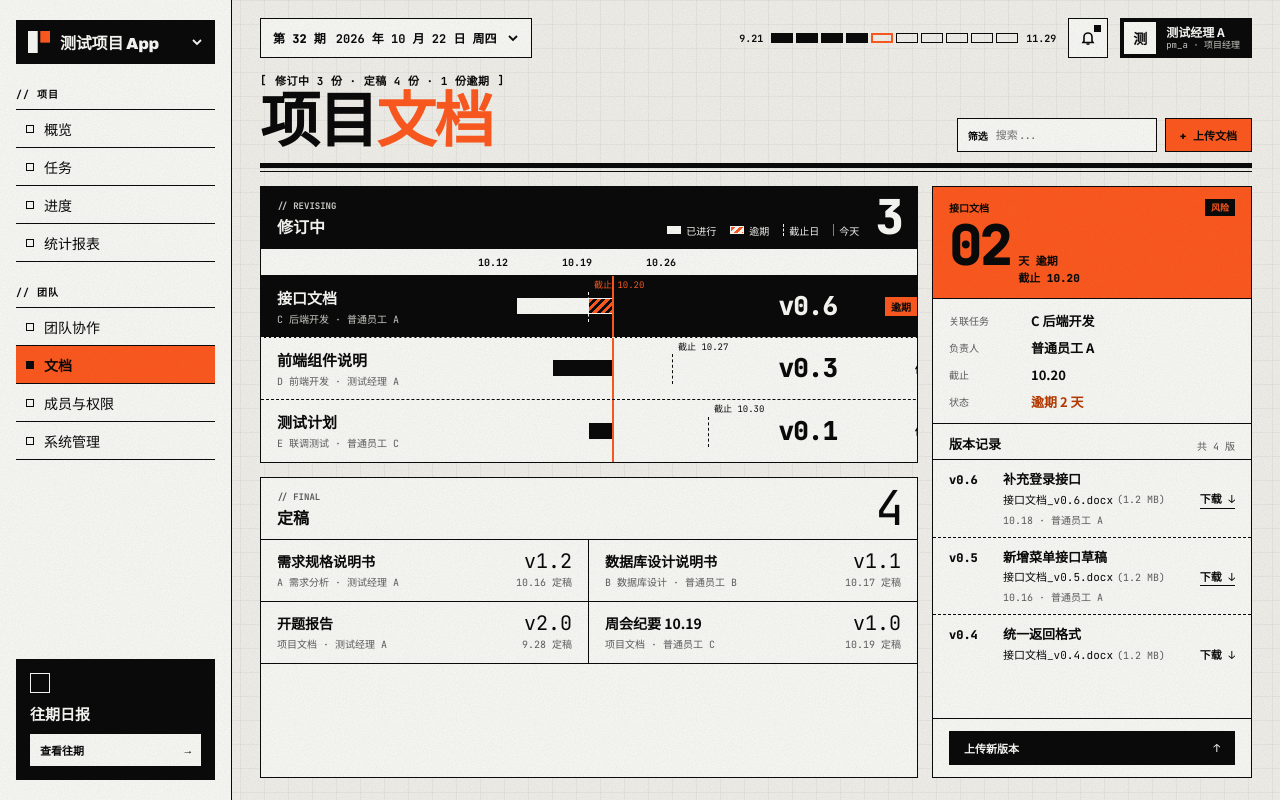
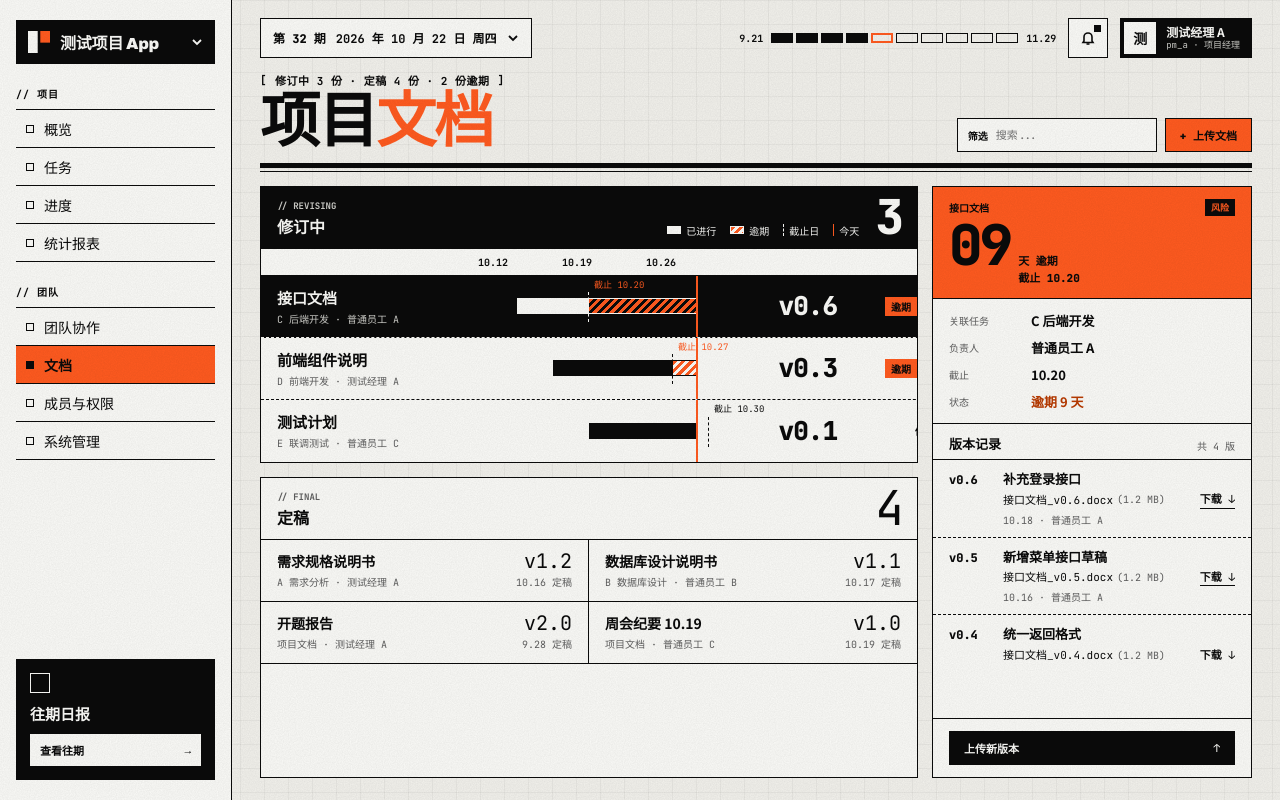
Before and after one commit to plmnbvcxz46/miniteam-pms, a React (Vite) app in the folder frontend/: page /#/documents in a window 1280 px wide. Built offline with nearby package versions, Linux system fonts and the light colour scheme.

Commit message:
fix: 修复今日日期传递出错，修复当前逾期日期显示出错

```diff
--- a/frontend/src/data/documents.ts
+++ b/frontend/src/data/documents.ts
@@ -4,7 +4,7 @@ import type { DocumentItem } from "../types/documents";
  * 假数据快照对应的“今天”基准日期（格式："MM.DD"）
  * 后续支持切换往期快照时，可以直接从对应快照数据包中读取此字段
  */
-export const todayDate = "10.22";
+export const todayDate = new Date().toLocaleDateString("sv-SE").slice(5); // 输出如 "10-30"
 
 /**
  * 快照数据结构（预留快照切换功能使用）
--- a/frontend/src/pages/documents/components/revising/DocumentRevising.tsx
+++ b/frontend/src/pages/documents/components/revising/DocumentRevising.tsx
@@ -58,6 +58,7 @@ export default function DocumentRevising({
                 orderIndex={k}
                 isSelected={Boolean(selectedId && doc.id === selectedId)}
                 todayOffset={today}
+                currentDate={currentDate}
                 onSelect={() => doc.id && onSelect?.(doc.id)}
               />
             ))}
--- a/frontend/src/pages/documents/components/revising/DocumentRevisingItem.tsx
+++ b/frontend/src/pages/documents/components/revising/DocumentRevisingItem.tsx
@@ -35,6 +35,7 @@ interface DocumentRevisingItemProps {
   orderIndex: number;
   isSelected: boolean;
   todayOffset: number;
+  currentDate?: string;
   onSelect?: () => void;
 }
 
@@ -43,6 +44,7 @@ export default function DocumentRevisingItem({
   orderIndex,
   isSelected,
   todayOffset,
+  currentDate,
   onSelect,
 }: DocumentRevisingItemProps) {
   const vd = doc.hist.map((h) => {
@@ -53,7 +55,7 @@ export default function DocumentRevisingItem({
   const due = getDayOffset(doc.due);
 
   // 动态派生状态与逾期判定
-  const { status, isLate } = getDocStatus(doc);
+  const { status, isLate } = getDocStatus(doc, currentDate);
 
   // 统一整点对齐：
   // 正常进行阶段：截止于截止日（逾期时）或今天此时（进行中）
--- a/frontend/src/pages/documents/utils.ts
+++ b/frontend/src/pages/documents/utils.ts
@@ -6,10 +6,11 @@ import { todayDate as defaultTodayDate } from "../../data/documents";
 export const DSPAN = 21;
 
 /**
- * 将 "MM.DD" 日期字符串转换为相对于基准日（10.12）的天数偏移量
+ * 将 "MM.DD" 或 "MM-DD" 日期字符串转换为相对于基准日（10.12）的天数偏移量
  */
 export function getDayOffset(str: string): number {
-  const p = str.split(".");
+  if (!str) return 0;
+  const p = str.split(/[.-]/);
   const m = +p[0];
   const d = +p[1];
   return m === 9 ? d - 42 : m === 10 ? d - 12 : d + 19;
```
